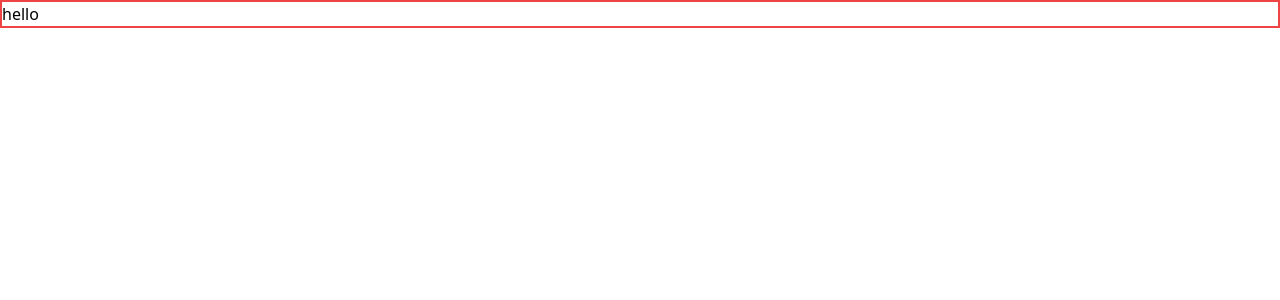
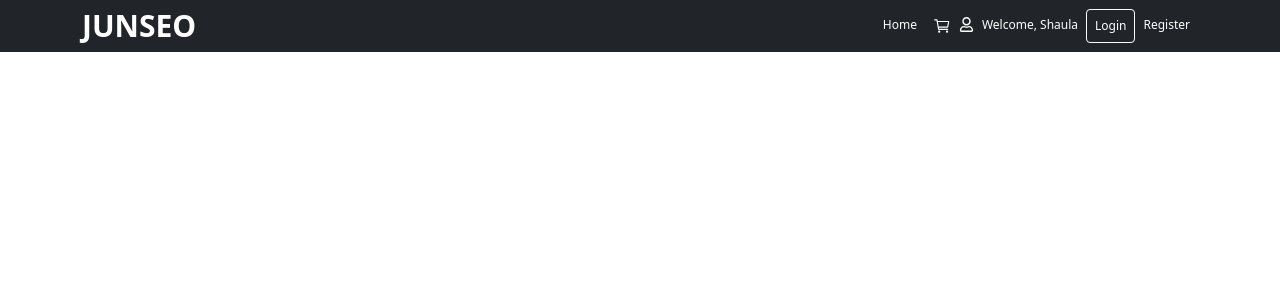
Before and after one commit to sjasminetya/junseo-web-react, a React (Create React App) app: page / in a window 1280 px wide. Shown: the top 300 px of the page. Built offline with nearby package versions, Linux system fonts and the light colour scheme.

Commit message:
create component header

```diff
--- a/package.json
+++ b/package.json
@@ -11,9 +11,12 @@
     "@types/node": "^12.20.15",
     "@types/react": "^17.0.11",
     "@types/react-dom": "^17.0.7",
+    "bootstrap": "^5.0.1",
     "node-sass": "^6.0.0",
     "react": "^17.0.2",
     "react-dom": "^17.0.2",
+    "react-icons": "^4.2.0",
+    "react-router-dom": "^5.2.0",
     "react-scripts": "4.0.3",
     "typescript": "^4.3.2",
     "web-vitals": "^1.1.2"
@@ -43,6 +46,7 @@
     ]
   },
   "devDependencies": {
+    "@types/react-router-dom": "^5.1.7",
     "autoprefixer": "^9.8.6",
     "postcss": "^7.0.36",
     "tailwindcss": "npm:@tailwindcss/postcss7-compat@^2.1.4"
--- a/src/App.tsx
+++ b/src/App.tsx
@@ -1,11 +1,14 @@
 import React from 'react';
+import { BrowserRouter as Router, Route } from 'react-router-dom';
+import './assets/scss/style.scss';
+import LandingPage from './pages/LandingPage';
 
 function App() {
 	return (
 		<div className="App">
-			<div className="border-2 border-red-500">
-				<h1>hello</h1>
-			</div>
+			<Router>
+				<Route path="/" exact component={LandingPage}></Route>
+			</Router>
 		</div>
 	);
 }
--- /dev/null
+++ b/src/assets/scss/style.scss
@@ -0,0 +1 @@
+@import url('https://fonts.googleapis.com/css2?family=Poppins:wght@200;300;400;500;600;700;800;900&display=swap');
--- /dev/null
+++ b/src/components/Header/index.scss
@@ -0,0 +1,15 @@
+nav {
+    a {
+        text-decoration: none;
+    }
+
+    ul {
+        padding-left: 15px;
+
+        li {
+            a {
+                line-height: 22.5px;
+            }
+        }
+    }
+}
--- /dev/null
+++ b/src/components/Header/index.tsx
@@ -0,0 +1,35 @@
+import React from 'react'
+import { Link } from 'react-router-dom'
+import { FaRegUser } from 'react-icons/fa'
+import { IoCartOutline } from 'react-icons/io5'
+import './index.scss'
+
+const Header = () => {
+    return (
+        <nav className="navbar navbar-expand-lg navbar-dark bg-dark">
+            <div className="container">
+                <Link to="/" className="text-white font-bold text-3xl">JUNSEO</Link>
+                <ul className="navbar-nav ms-auto mb-2 mb-lg-0">
+                    <li className="nav-item">
+                        <Link to="/" className="nav-link active text-xs font-normal" aria-current="page" href="#">Home</Link>
+                    </li>
+                    <li className="nav-item">
+                        <Link to="/cart" className="nav-link active text-xs font-normal" aria-current="page" href="#"><IoCartOutline size="18" /></Link>
+                    </li>
+                    <li className="nav-item flex">
+                        <FaRegUser size="15" color="#FFFFFF" className="mt-2" />
+                        <span className="nav-link active text-xs font-normal">Welcome, Shaula</span>
+                    </li>
+                    <li className="nav-item border border-white rounded">
+                        <Link to="/login" className="nav-link active text-xs font-normal" aria-current="page" href="#">Login</Link>
+                    </li>
+                    <li className="nav-item">
+                        <Link to="/register" className="nav-link active text-xs font-normal" aria-current="page" href="#">Register</Link>
+                    </li>
+                </ul>
+            </div>
+        </nav>
+    )
+}
+
+export default Header
--- a/src/index.tsx
+++ b/src/index.tsx
@@ -3,6 +3,7 @@ import ReactDOM from 'react-dom';
 import './index.css';
 import App from './App';
 import reportWebVitals from './reportWebVitals';
+import 'bootstrap/dist/css/bootstrap.css';
 
 ReactDOM.render(
   <React.StrictMode>
--- /dev/null
+++ b/src/pages/LandingPage.tsx
@@ -0,0 +1,12 @@
+import React from 'react'
+import Header from '../components/Header'
+
+const LandingPage = () => {
+    return (
+        <div>
+            <Header />
+        </div>
+    )
+}
+
+export default LandingPage
```
Also changed, not shown: 1 other file (tests, documents, lock files or other folders).
